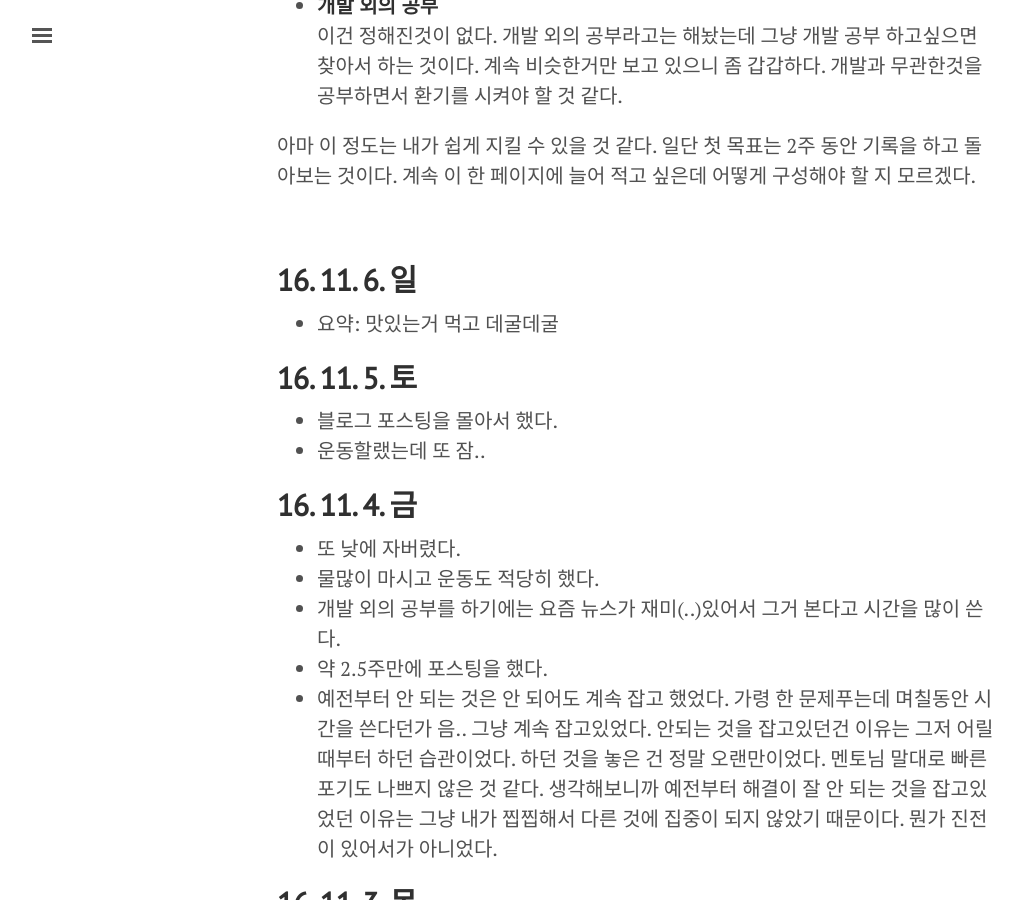
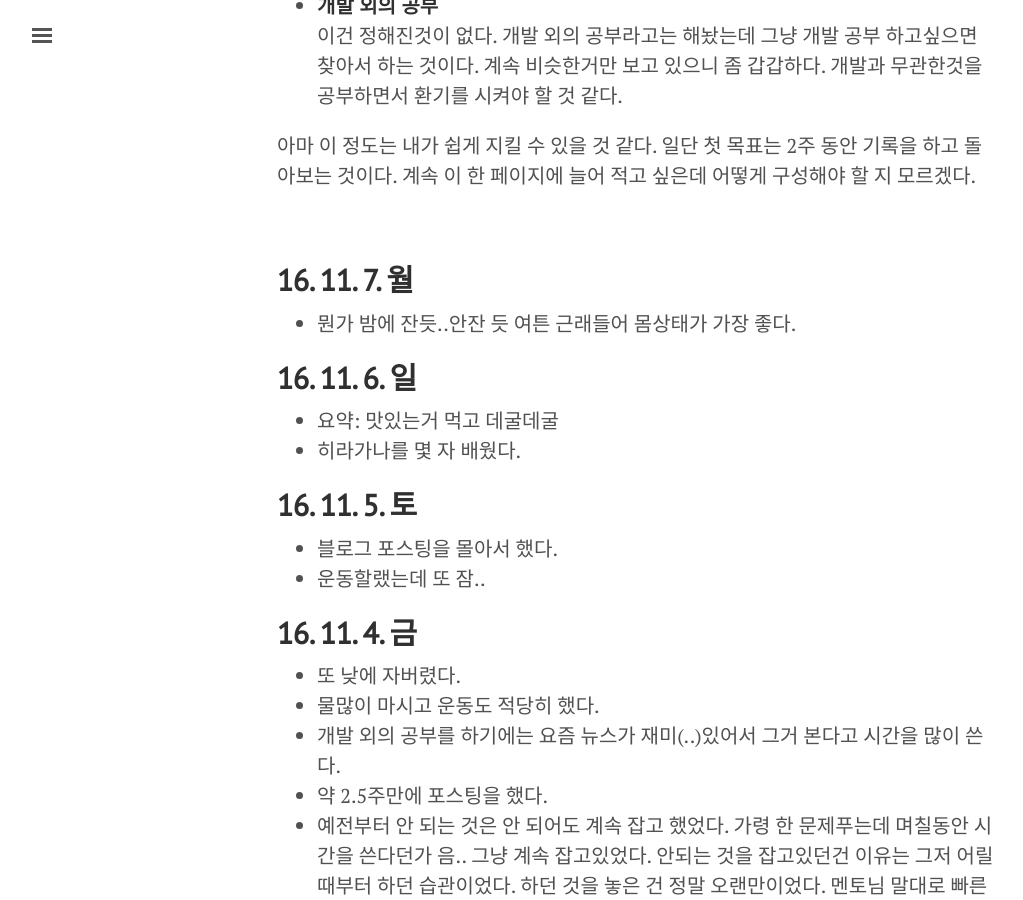
Before and after one commit to hyesun03/hyesun03.github.io, a Jekyll site: the page built from daily_check.md, in a window 1280 px wide and 900 px high, scrolled down 1191 px. Shown: the whole window, without its empty margins (3-1026 px from the left). Built offline with Jekyll 4.4.1, drawn with Linux system fonts in a browser that asks for light colours; comment, search, counter and statistics services are not loaded.

Commit message:
daily check

```diff
--- a/daily_check.md
+++ b/daily_check.md
@@ -35,8 +35,12 @@ title: Daily Check
 
 <br/>
 
+## **16. 11. 7. 월**
+* 뭔가 밤에 잔듯..안잔 듯 여튼 근래들어 몸상태가 가장 좋다.
+
 ## **16. 11. 6. 일**
 * 요약: 맛있는거 먹고 데굴데굴
+* 히라가나를 몇 자 배웠다.
 
 ## **16. 11. 5. 토**
 * 블로그 포스팅을 몰아서 했다.
```
